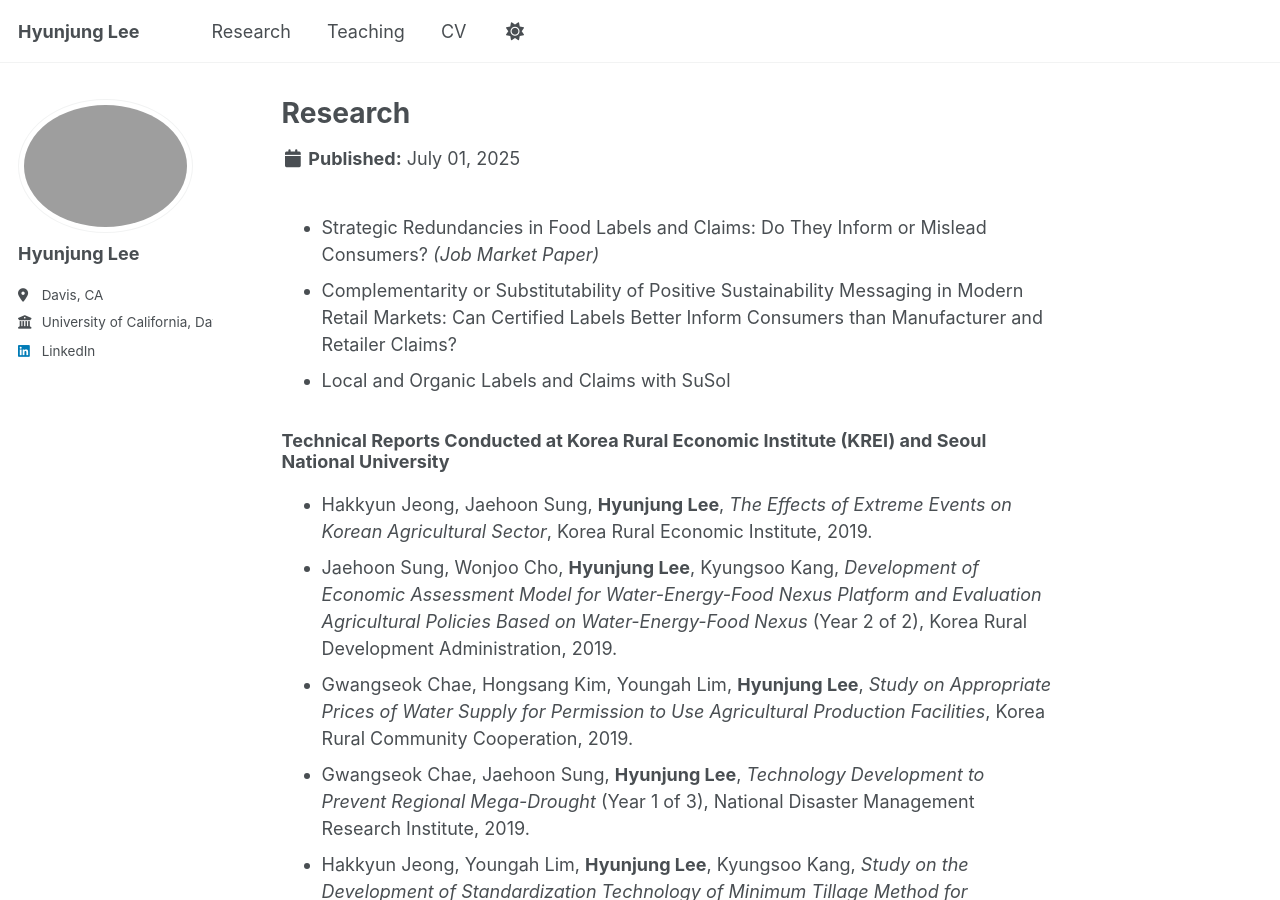
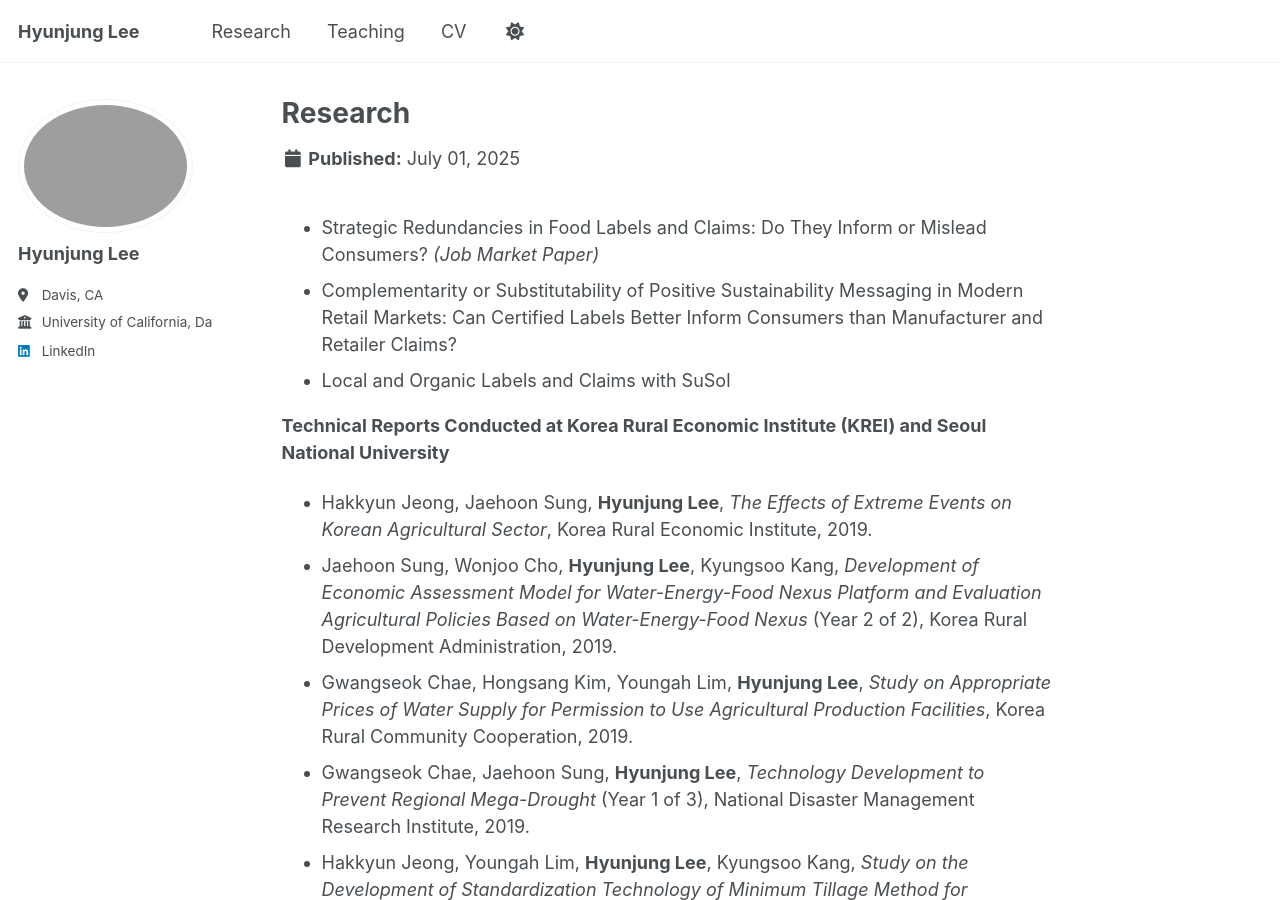
Before and after one commit to Hyunjung-agLee/hyunjung-aglee, a Jekyll site: the page built from _research/research.md, in a window 1280 px wide and 900 px high. Built offline with Jekyll 4.4.1, drawn with Linux system fonts in a browser that asks for light colours; a script that is not in the unit is left out.

```diff
--- a/_research/research.md
+++ b/_research/research.md
@@ -10,8 +10,7 @@ author_profile: true
 * Local and Organic Labels and Claims with SuSol
 
 
-
-### Technical Reports Conducted at Korea Rural Economic Institute (KREI) and Seoul National University
+**Technical Reports Conducted at Korea Rural Economic Institute (KREI) and Seoul National University**
 
 * Hakkyun Jeong, Jaehoon Sung, **Hyunjung Lee**, *The Effects of Extreme Events on Korean Agricultural Sector*, Korea Rural Economic Institute, 2019.
 * Jaehoon Sung, Wonjoo Cho, **Hyunjung Lee**, Kyungsoo Kang, *Development of Economic Assessment Model for Water-Energy-Food Nexus Platform and Evaluation Agricultural Policies Based on Water-Energy-Food Nexus* (Year 2 of 2), Korea Rural Development Administration, 2019.
```
